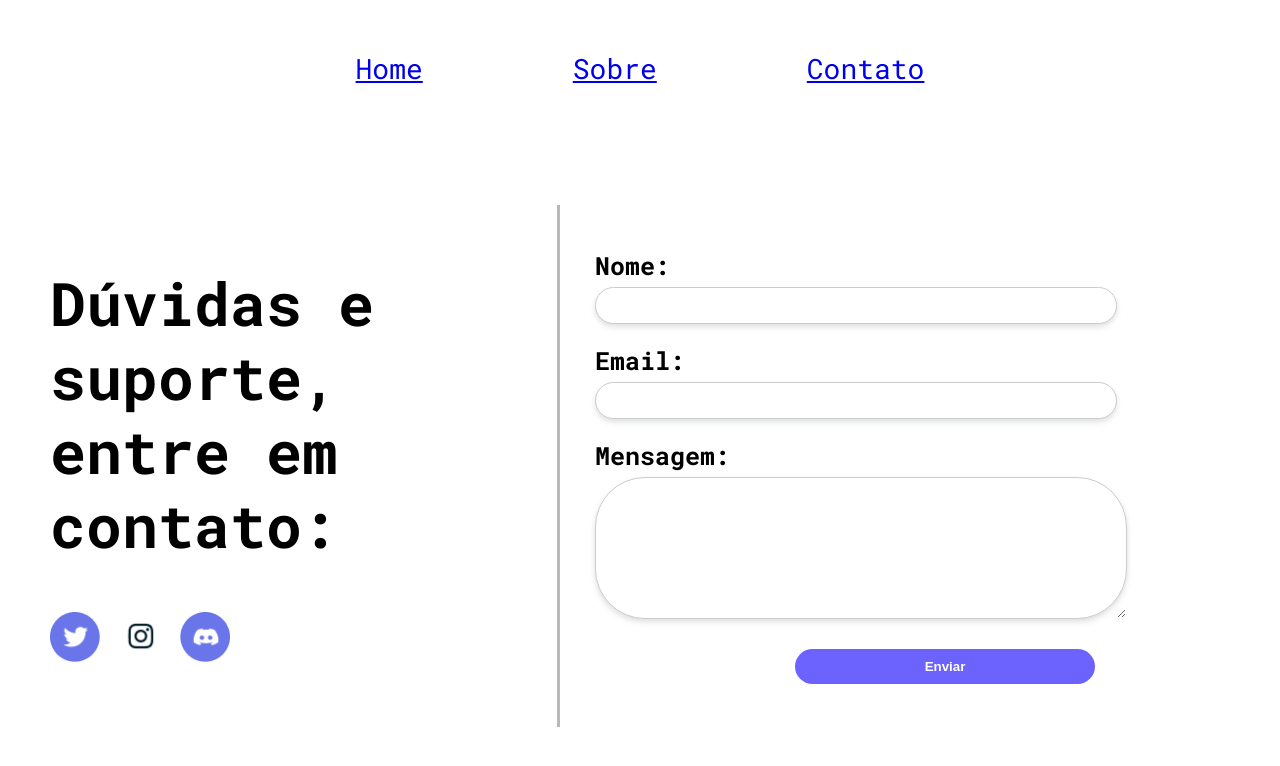
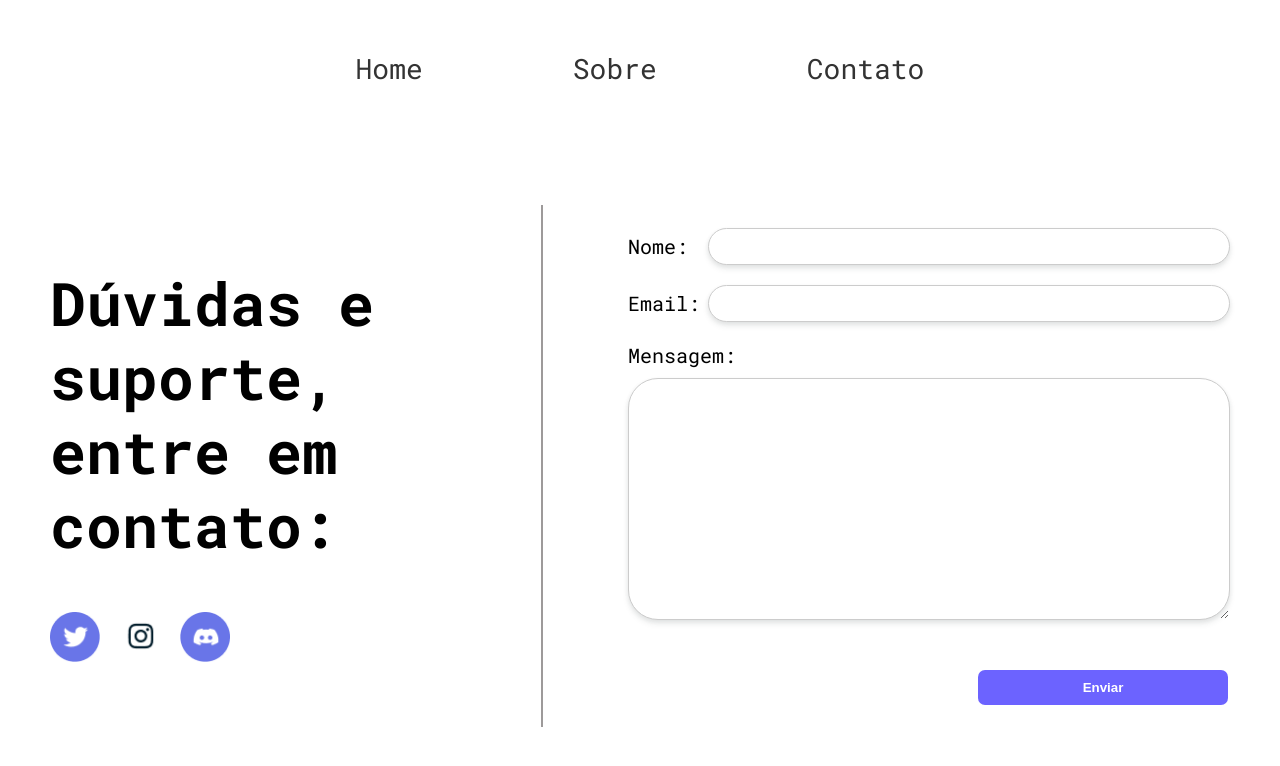
Before and after one commit to mm-dantas/Plataforma-de-videos, a React (Vite) app: page /contato in a window 1280 px wide. Shown: the top 766 px of the page. Built offline with nearby package versions, Linux system fonts and the light colour scheme.

Commit message:
Mudanças css

```diff
--- a/src/Componentes/Header/Header.css
+++ b/src/Componentes/Header/Header.css
@@ -8,12 +8,15 @@ header nav{
 }
 
 header nav li{
-    color: #333333;
-    text-decoration: none;
     list-style: none;
 }
 
+header nav li a{
+    color: #333333;
+    text-decoration: none;
+}
 
-header nav li:hover{
+
+header nav li a:hover{
     color: #33333392;
 }
--- a/src/pages/Home/Contato/Contato.css
+++ b/src/pages/Home/Contato/Contato.css
@@ -1,15 +1,15 @@
 .container{
     display: flex;
-    /* justify-content: space-between; */
+    justify-content: center;
     align-items: center;
     padding: 50px;
-    gap: 30px;
+    gap: 80px;
 }
 
 #linha{
-    width: 3px;
+    width: 2px;
     height: 522px;
-    background: #B9B7B7;
+    background: #9d9a9a;
     display: flex;
     align-self: center;
     margin: 5px;
--- a/src/pages/Home/Contato/FormContato/FormContato.css
+++ b/src/pages/Home/Contato/FormContato/FormContato.css
@@ -1,35 +1,40 @@
-.contact{
-    max-width: 50%;
-
-
+form {
+    display: flex;
+    flex-direction: column;
+    align-items: flex-start;
 }
 
-form{
+.label-input-wrapper {
     display: flex;
-    flex-direction: column;
-
-
+    align-items: center;
+    margin-bottom: 20px;
 }
 
-label{
-    margin-bottom: 5px;
-    font-weight: bold;
-    font-size: 25px;
+label {
+    margin-right: 0px;
+    font-weight: 400px;
+    font-size: 20px;
+    width: 80px;
 }
 
-input, textarea{
-    margin-bottom: 20px;
+input, textarea {
     padding: 10px;
     border: 1px solid #ccc;
-    border-radius: 50px;
+    border-radius: 30px;
     box-shadow: 0px 2px 4px 0px rgba(38, 50, 56, 0.08), 0px 4px 6px 0px rgba(38, 50, 56, 0.08);
     width: 500px;
 }
 
-textarea{
+textarea {
     padding: 30px;
-    height: 80px;
-    width: 470px;
+    height: 180px;
+    width: 540px;
+}
+
+.button-wrapper {
+    display: flex;
+    justify-content: flex-start;
+    width: 100%;
 }
 
 button {
@@ -37,15 +42,18 @@ button {
     background-color: #6C63FF;
     color: #fff;
     border: none;
-    border-radius: 50px;
+    border-radius: 7px;
     font-weight: bold;
     cursor: pointer;
-    width: 300px;
-    margin-left: 200px;
-    margin-top: 10px;
-
+    width: 250px;
+    margin-left: 350px;
+    margin-top: 50px;
 }
 
-button:hover{
-    background-color: #5548d0;
+button:hover {
+    background-color: #5648d0c0;
 }
+
+#mensagem{
+    margin-top: 10px;
+}
--- a/src/pages/Home/Contato/FormContato/index.jsx
+++ b/src/pages/Home/Contato/FormContato/index.jsx
@@ -4,16 +4,22 @@ function FormContato() {
     return (
       <section id="contact">
         <form>
-          <label htmlFor="Nome">Nome:</label>
-          <input type="text" id='nome'  />
+          <div className="label-input-wrapper">
+            <label htmlFor="Nome">Nome:</label>
+            <input type="text" id='nome' />
+          </div>
 
-          <label htmlFor="Email">Email:</label>
-          <input type="email" id='email'  />
+          <div className="label-input-wrapper">
+            <label htmlFor="Email">Email:</label>
+            <input type="email" id='email' />
+          </div>
 
           <label htmlFor="Mensagem">Mensagem:</label>
-          <textarea id='mensagem'  />
+          <textarea id='mensagem' />
 
-          <button type="submit">Enviar</button>
+          <div className="button-wrapper">
+            <button type="submit">Enviar</button>
+          </div>
         </form>
       </section>
     );
```
